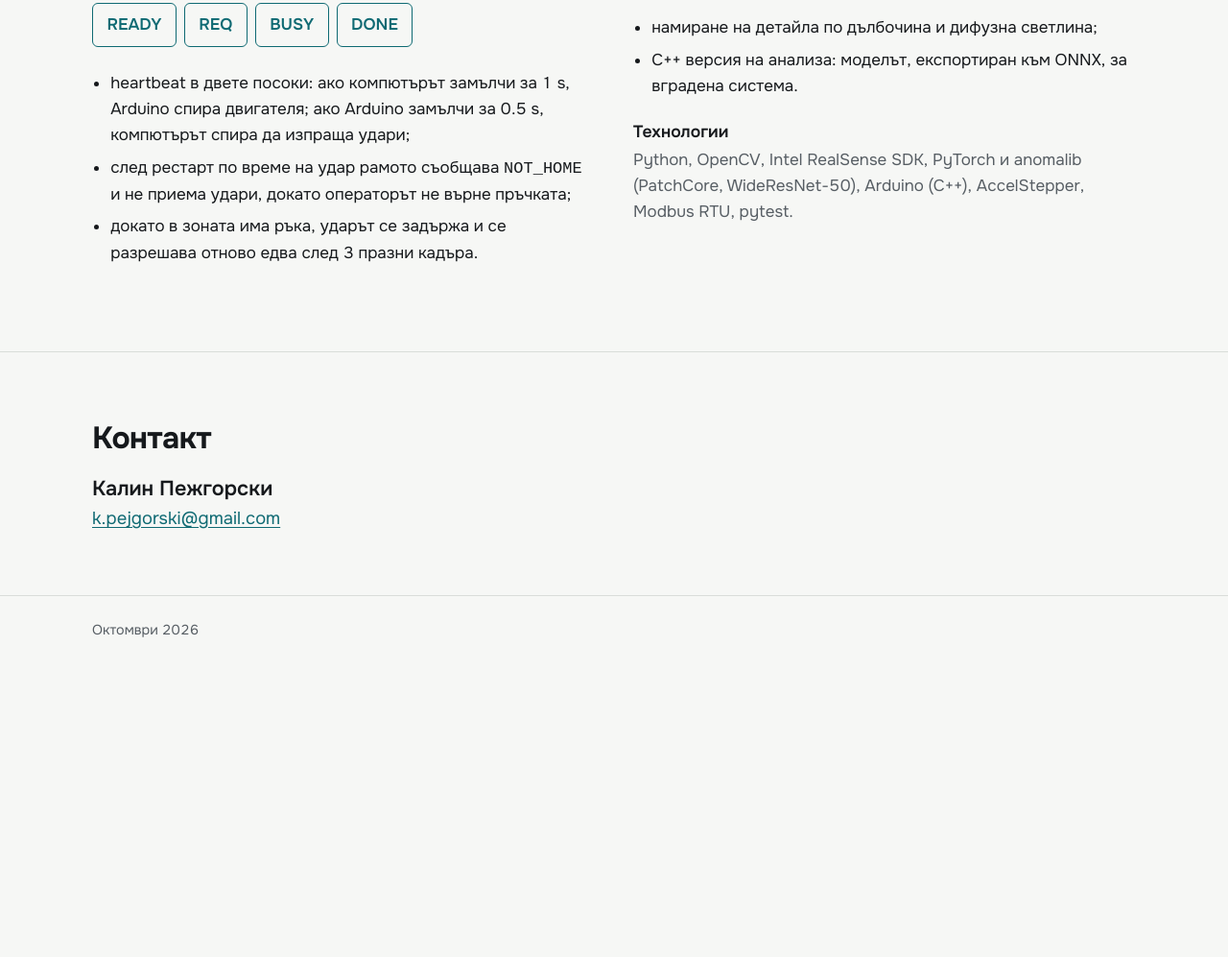
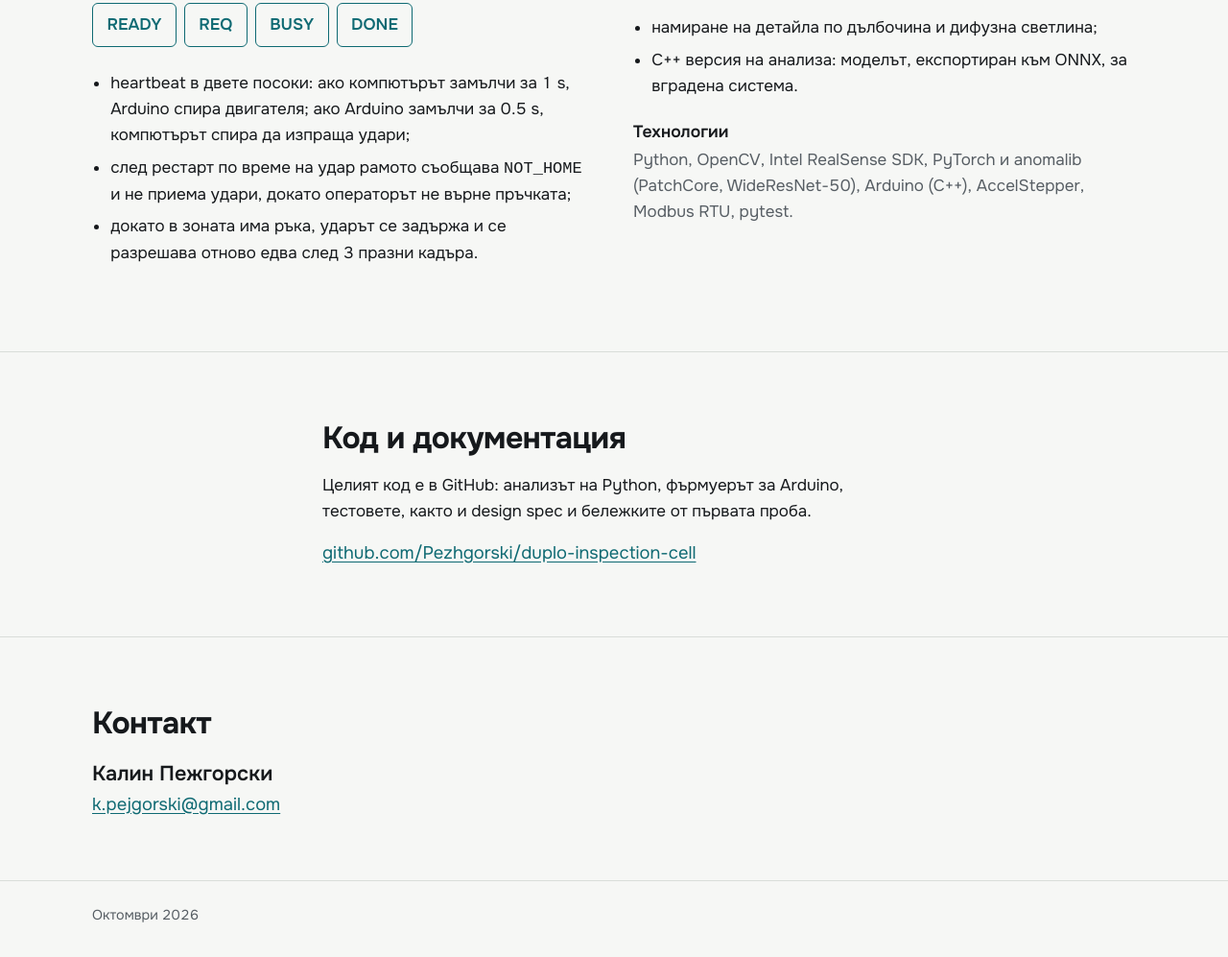
Before and after one commit to Pezhgorski/duplo-inspection-cell-proposal, a plain HTML site: page index.html in a window 1280 px wide. Shown: the part 6505-7502 px from the top of the page at 96% size. Before the commit the page ends 7213 px from the top, so only its background shows below. Drawn offline with Linux system fonts and the light colour scheme.

Commit message:
Link the code repo before contact
Co-Authored-By: Claude Opus 5.5 <noreply@anthropic.com>

```diff
--- a/index.html
+++ b/index.html
@@ -163,6 +163,7 @@ th { font-weight: 600; }
 .status-note { display: inline-block; font-size: 0.9rem; padding: 0.25rem 0.7rem; border-radius: 999px; background: var(--surface); border: 1px dashed var(--muted); color: var(--muted); margin-bottom: 1rem; }
 
 .cols { display: grid; grid-template-columns: minmax(0, 1fr) minmax(0, 1fr); gap: 2.5rem; }
+.repo-link { font-size: 1.15rem; margin: 0; overflow-wrap: anywhere; }
 .contact .name { font-size: 1.35rem; font-weight: 600; margin: 0; }
 .contact a { font-size: 1.15rem; }
 .contact { padding-bottom: 4rem; }
@@ -377,6 +378,14 @@ footer { padding: 1.5rem 0 2.5rem; color: var(--muted); font-size: 0.9rem; borde
   </div>
 </section>
 
+<section>
+  <div class="wrap text">
+    <h2>Код и документация</h2>
+    <p>Целият код е в GitHub: анализът на Python, фърмуерът за Arduino, тестовете, както и design spec и бележките от първата проба.</p>
+    <p class="repo-link"><a href="https://github.com/Pezhgorski/duplo-inspection-cell">github.com/Pezhgorski/duplo-inspection-cell</a></p>
+  </div>
+</section>
+
 <section class="contact">
   <div class="wrap">
     <h2>Контакт</h2>
```
